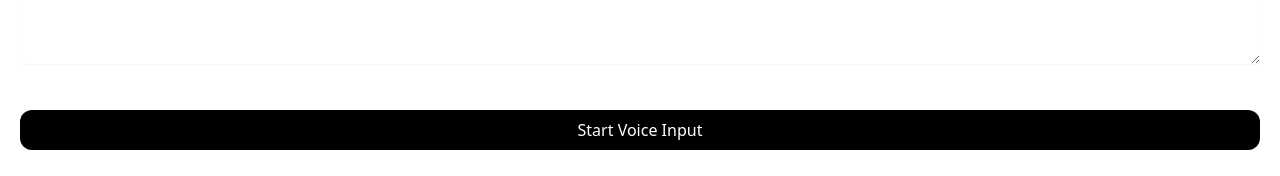
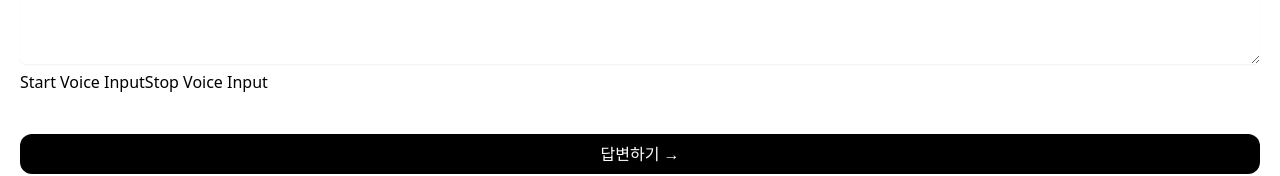
Before and after one commit to yunsoShin/AI_Interviewer, a Next.js app: page /customquestion in a window 1280 px wide. Shown: the part 759-935 px from the top of the page. Built offline with nearby package versions, Linux system fonts and the light colour scheme; no server answers.

Commit message:
Revert "voice버튼 UI 변경"
This reverts commit a2f84405088965663829df9b4317664e26aa5a2a.

```diff
--- a/src/components/answer.js
+++ b/src/components/answer.js
@@ -52,14 +52,10 @@ function Answer() {
             className="w-full rounded-md border-gray-300 shadow-sm focus:border-black focus:ring-black mt-5"
             placeholder={"  This is conducted/progressed by chain reactions."}
           />
+          <button onClick={startListening}>Start Voice Input</button>
+          <button onClick={stopListening}>Stop Voice Input</button>
           <button
             className="bg-black rounded-xl text-white font-medium px-4 py-2 sm:mt-10 mt-8 hover:bg-black/80 w-full"
-            onClick={startListening}
-          >
-            Start Voice Input
-          </button>
-          <button
-            className="bg-black rounded-xl text-white font-medium px-4 py-2 sm:mt-7 mt-5 hover:bg-black/80 w-full"
             onClick={(e) => {
               e.preventDefault();
               setContent(() => [
```
